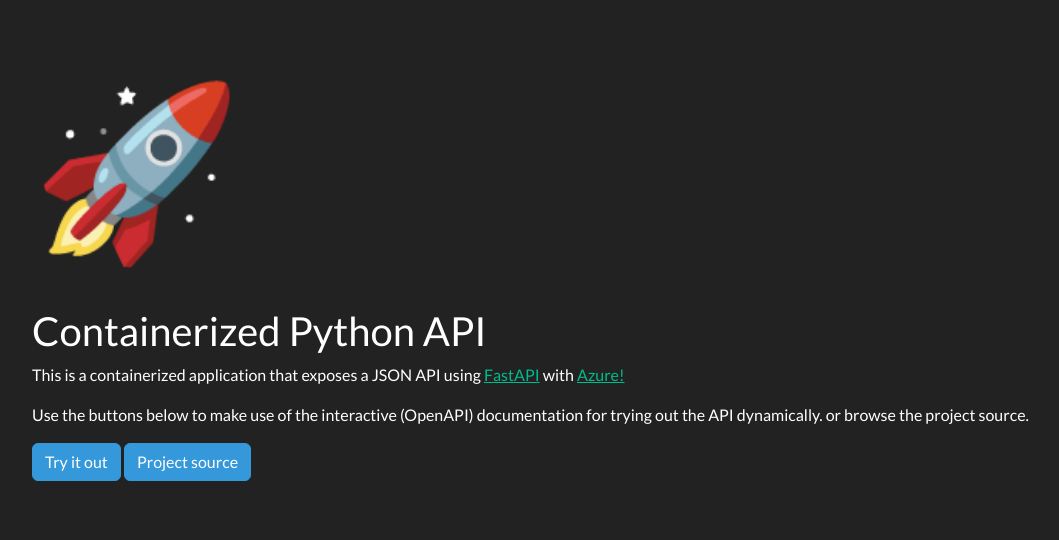
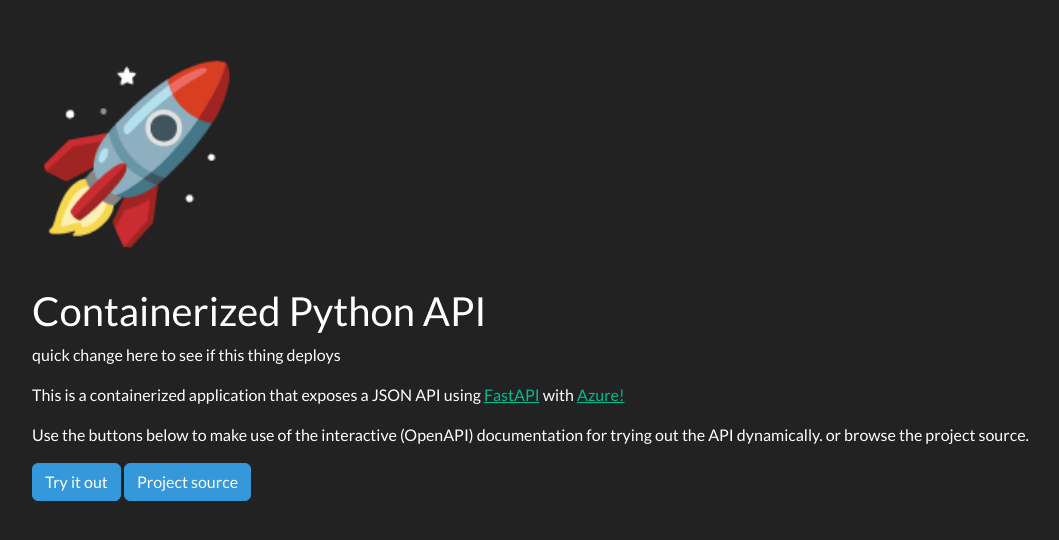
Before and after one commit to alfredodeza/test-project, a plain HTML site: page webapp/static/index.html in a window 1280 px wide. Shown: the part 140-680 px from the top of the page, without its empty margins (50-1109 px from the left). Drawn offline with Linux system fonts and the light colour scheme; files that its build step writes are made by us from their sources.

Commit message:
Update index.html

```diff
--- a/webapp/static/index.html
+++ b/webapp/static/index.html
@@ -34,6 +34,7 @@
             <div class="bs-component">
               <h2>Containerized Python API
               </h2>
+              <p> quick change here to see if this thing deploys</p>
               <p>This is a containerized application that exposes a JSON API using <a href="https://fastapi.tiangolo.com/">FastAPI</a> with <a href="https://azure.microsoft.com/?WT.mc_id=academic-0000-alfredodeza">Azure!</a></p>
               <p>Use the buttons below to make use of the interactive (OpenAPI) documentation for trying out the API dynamically.
                 or browse the project source.
```
